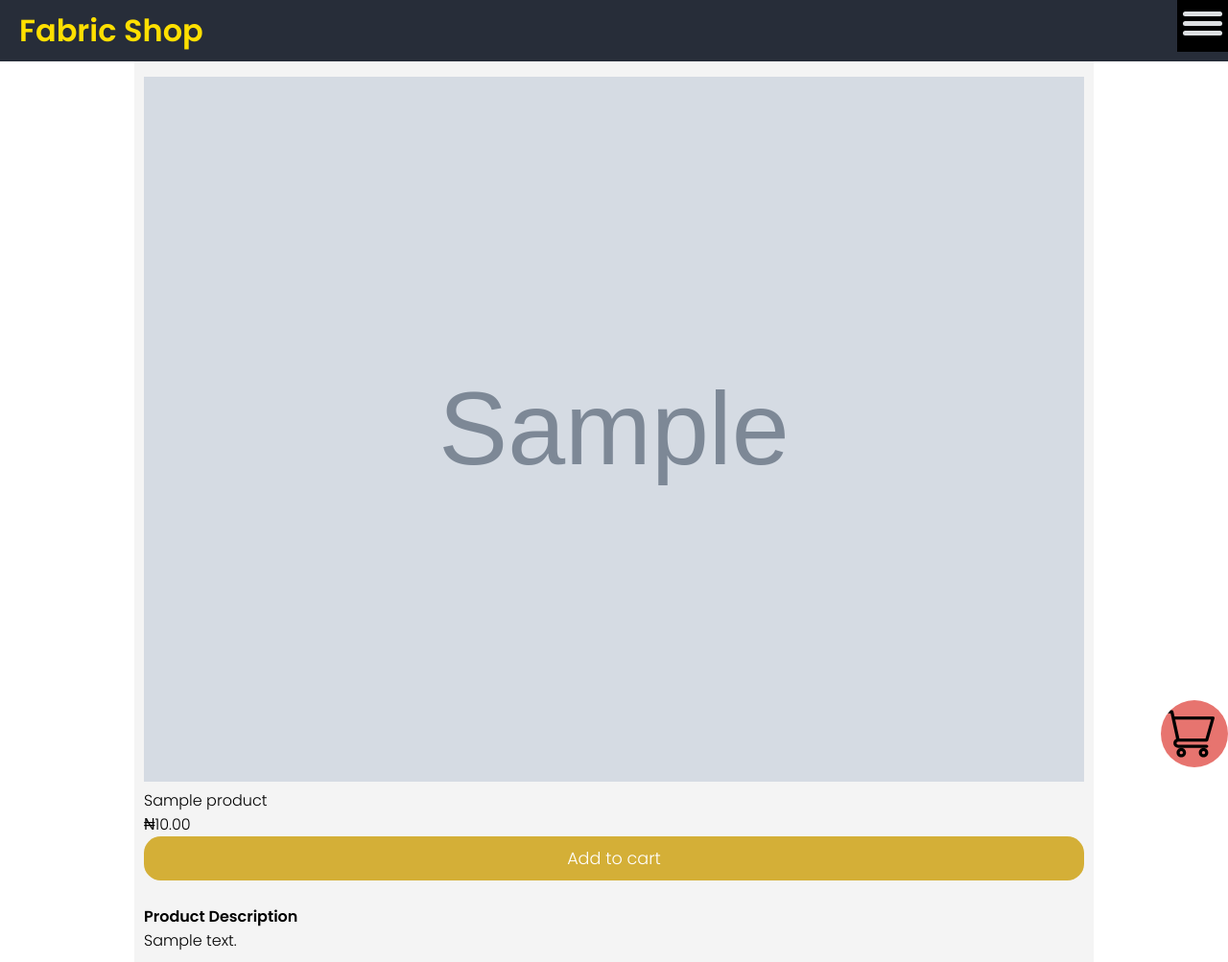
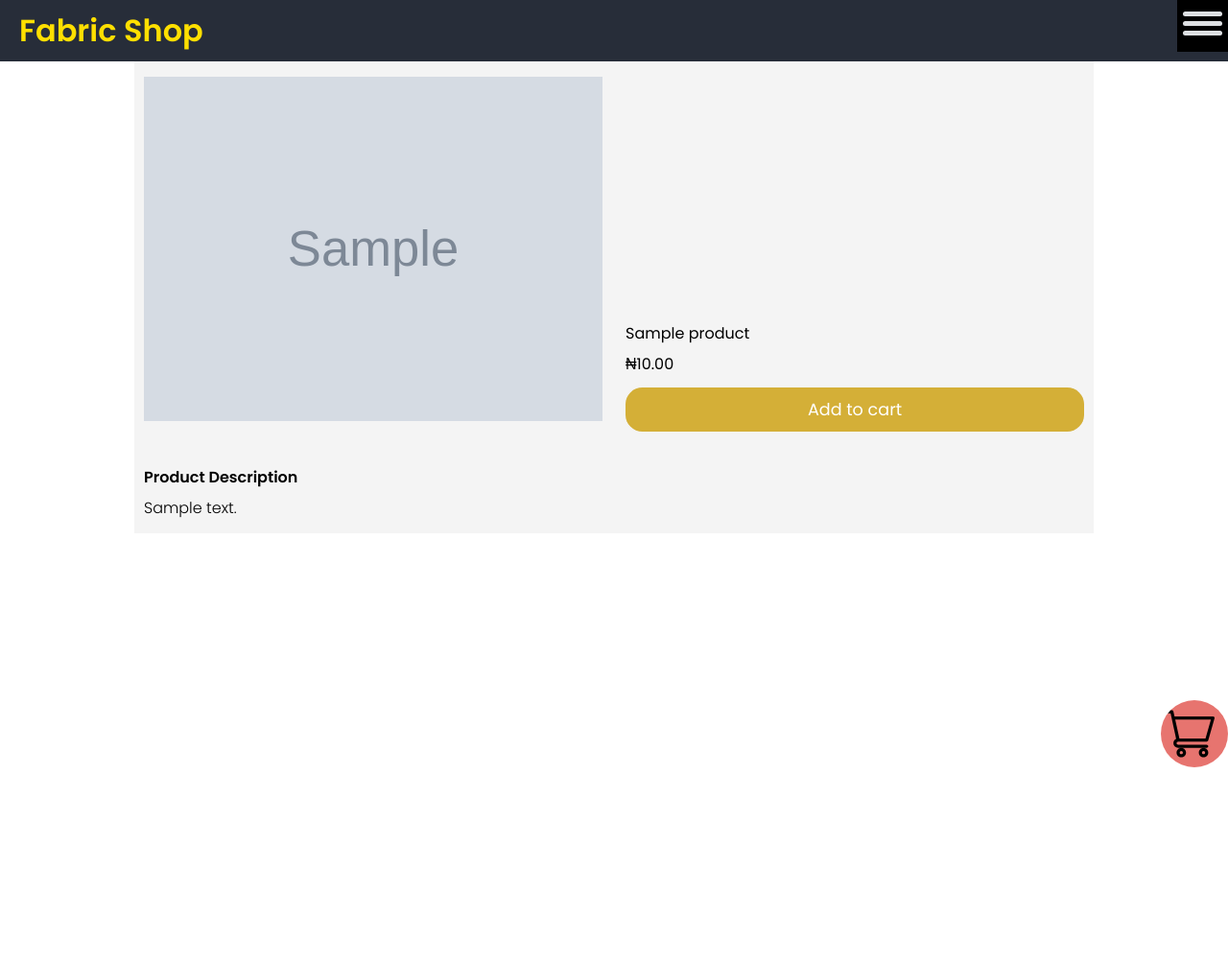
Before and after one commit to AfeezGL/django-ecommerce-app, a Django app: page /product/showcase/1/ in a window 1280 px wide. Shown: the whole page at 96% size. After the commit the page ends 800 px from the top, so only its background shows below. Run offline with Django 3.2, Linux system fonts and the light colour scheme; tables that the repository leaves empty hold one stand-in row (values such as "Sample post"); grey boxes marked "Sample" are stand-in pictures.

Commit message:
Style Changes

```diff
--- a/static/css/base.css
+++ b/static/css/base.css
@@ -1,4 +1,4 @@
-@import url('https://fonts.googleapis.com/css2?family=Poppins:wght@200;300;600&display=swap');
+@import url('https://fonts.googleapis.com/css2?family=Poppins:wght@200;300;400;500;600&display=swap');
 * {
 	box-sizing: border-box;
 	text-decoration: none;
@@ -9,6 +9,7 @@ body {
 	width: 100%;
 	margin: 0;
 	background: white;
+	line-height: 2;
 }
 img {
 	width: 100%;
@@ -26,7 +27,7 @@ main {
 	margin-top: 54px;
 }
 .logo {
-	padding: 8px 0;
+	padding: 0;
 	margin-left: 20px;
 	max-width: 500px;
 }
@@ -97,11 +98,8 @@ header ul a p {
 a p {
 	text-decoration: none;
 	color: black;
-	font-weight: 500;
+	font-weight: 300;
 	padding: 0 1rem;
-}
-.details {
-	padding: 10px;
 }
 .btn {
 	display: block;
@@ -123,6 +121,15 @@ a p {
 .add-to-cart:hover {
 	background-color: #272d39;
 }
+
+
+/*--------- Details Page ---------*/
+.details {
+	padding: 10px;
+	/*--- media queries---*/
+}
+
+
 /*--------- Cart Page ------------*/
 .cart {
 	padding: 10px;
@@ -130,10 +137,7 @@ a p {
 .card {
 	display: grid;
 	border: 1px solid #dee0e3;
-	grid-template-areas:
-	"img img name name name"
-	"img img units units units"
-	"img img price price price";
+	grid-template-columns: 1fr 1fr;
 	max-height: 190px;
 	padding: 5px;
 }
@@ -141,17 +145,11 @@ a p {
 	max-width: 150px;
 	max-height: 150px;
 	object-fit: cover;
-	grid-area: img;
 }
 .name {
-	grid-area: name;
 	color: black;
 }
-.units {
-	grid-area: units;
-}
 .price {
-	grid-area: price;
 	color: black;
 }
 .proceed-btn {
@@ -210,7 +208,10 @@ a p {
 	text-align: center;
 	color: white;
 }
+
+
 /*-----------Dashboard------------*/
+
 .notifications {
 	display: flex;
 	flex-direction: column;
@@ -258,4 +259,27 @@ a p {
 		height: 210px;
 		width: auto;
 	}
+
+
+	/*--------- Details Page ---------*/
+
+	.detail-grid {
+		display: grid;
+		grid-template-columns: 1fr 1fr;
+		grid-gap: 1.5rem;
+	}
+	.purchase {
+		display: flex;
+		flex-direction: column;
+		justify-content: flex-end;
+	}
+	.purchase p {
+		font-weight: 400;
+	}
+	.details-price {
+		margin-bottom: .5rem;
+	}
+	.product-description {
+		font-weight: 300;
+	}
 }
--- a/templates/details.html
+++ b/templates/details.html
@@ -8,7 +8,7 @@
         </div>
         <div class="purchase">
             <p class="product-name">{{ product.name }}</p>
-            <p>₦<span>{{ product.price }}</span>.00</p>
+            <p class="details-price">₦<span>{{ product.price }}</span>.00</p>
             <button class = 'add-to-cart' data-product = '{{ product.id }}'>Add to cart</button>
         </div>
     </div>
--- a/templates/index.html
+++ b/templates/index.html
@@ -4,10 +4,10 @@
 <div class="product-list">
     {% for product in object_list %}
     <div class="product-list-item">
-        <div class="product-image">
-            <img src="{{ product.image.url }}" alt="">
-        </div>
         <a href="{% url 'details' product.id %}">
+            <div class="product-image">
+                <img src="{{ product.image.url }}" alt="">
+            </div>
             <p class="product-name">{{ product.name }}</p>
             <p class="produc-price">₦<span>{{ product.price }}</span>.00</p>
         </a>
```
Also changed, not shown: templates/cart.html (+5 -3 lines).
